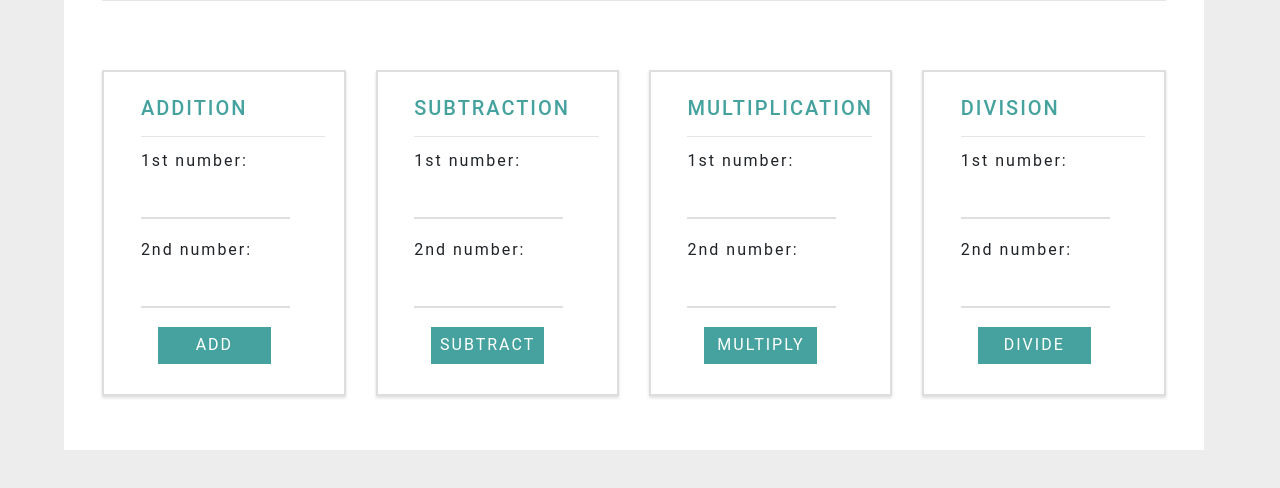
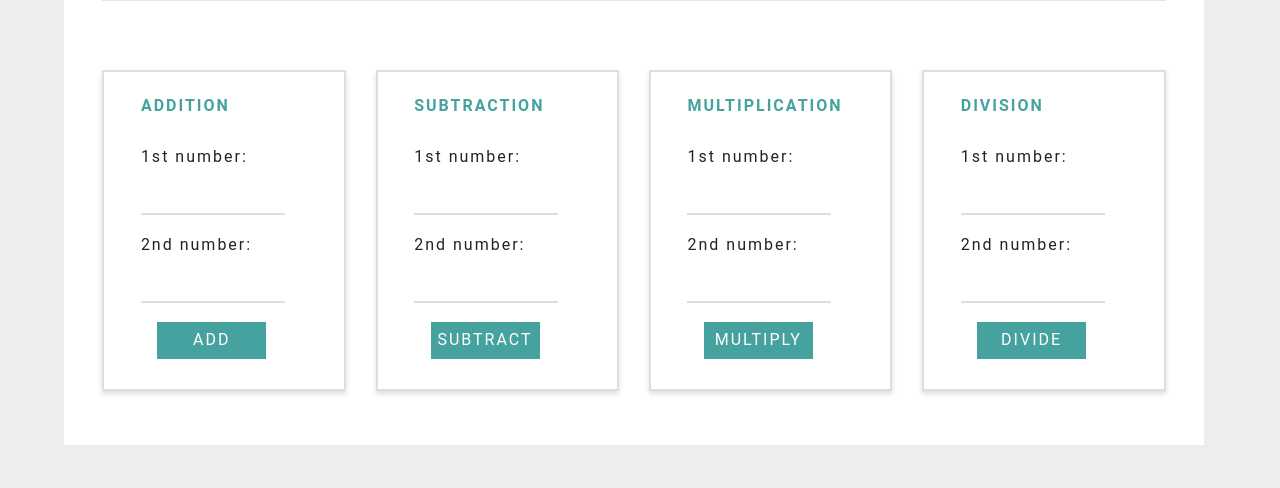
Before and after one commit to kelvinMakamu/calculator, a plain HTML site: page index.html in a window 1280 px wide. Shown: the part 122-610 px from the top of the page. Drawn offline with Linux system fonts and the light colour scheme.

Commit message:
Spruces up the user interface

```diff
--- a/css/style.css
+++ b/css/style.css
@@ -163,9 +163,14 @@ textarea {
 }
 
 form{
-	padding:10% 7.5% 10% 15%;
+	padding:10% 10% 10% 15%;
 	border:2px solid #dedede;
-	box-shadow: 0px 2px 3px #dedede;
+	box-shadow: 0px 3px 5px #dedede;
+}
+
+form h6{
+	font-weight: bold;
+	margin-bottom: 15%;
 }
 /**************
 
--- a/index.html
+++ b/index.html
@@ -20,8 +20,7 @@
 		    <form id="add">
 		    	<div class="row">
 						<div class="col-md-12 col-lg-12 col-sm-12">
-					    <h5>Addition</h5>
-					    <hr>
+					    <h6>Addition</h6>
 					  </div>
 					</div>
 		    	<div class="row">
@@ -58,8 +57,7 @@
 		    <form id="subtract">
 		    	<div class="row">
 						<div class="col-md-12 col-lg-12 col-sm-12">
-					    <h5>Subtraction</h5>
-					    <hr>
+					    <h6>Subtraction</h6>
 					  </div>
 					</div>
 		    	<div class="row">
@@ -96,8 +94,7 @@
 		    <form id="multiply">
 		    	<div class="row">
 						<div class="col-md-12 col-lg-12 col-sm-12">
-					    <h5>Multiplication</h5>
-					    <hr>
+					    <h6>Multiplication</h6>
 					  </div>
 					</div>
 		    	<div class="row">
@@ -134,8 +131,7 @@
 		    <form id="divide">
 		    	<div class="row">
 						<div class="col-md-12 col-lg-12 col-sm-12">
-					    <h5>Division</h5>
-					    <hr>
+					    <h6>Division</h6>
 					  </div>
 					</div>
 		    	<div class="row">
```
